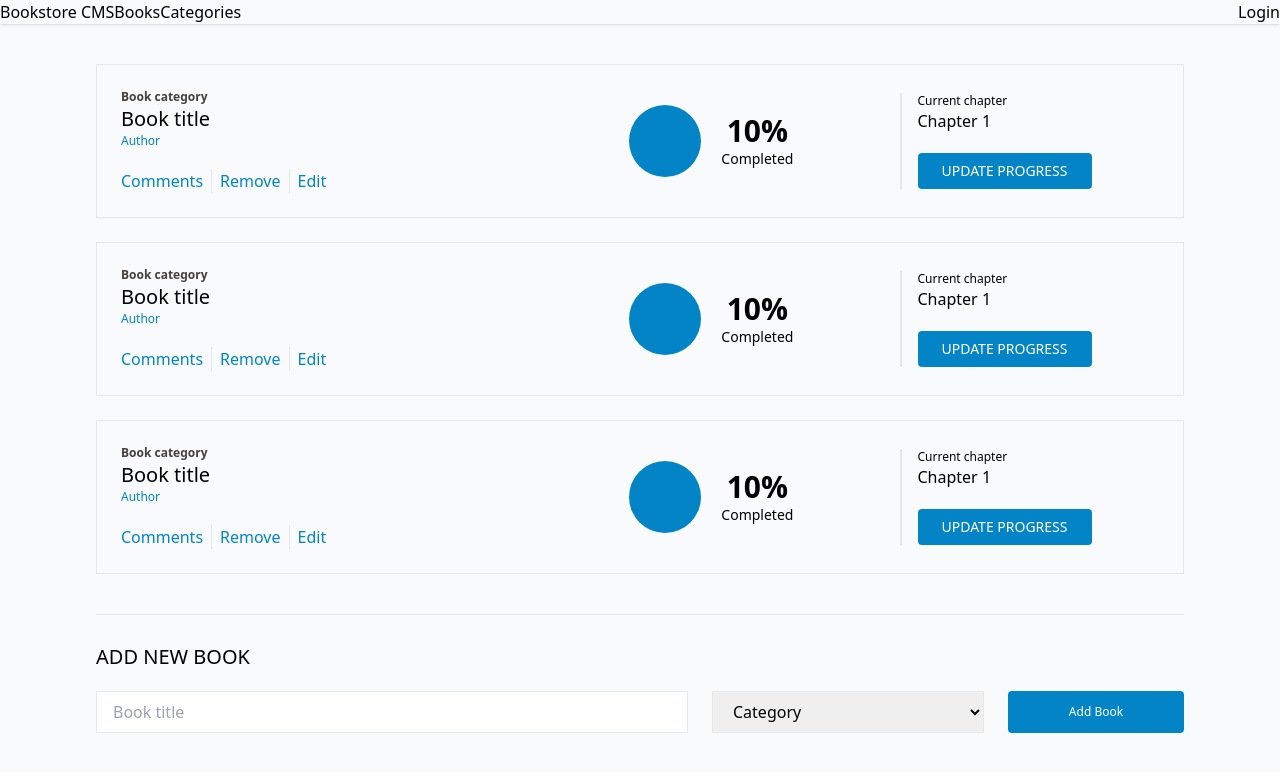
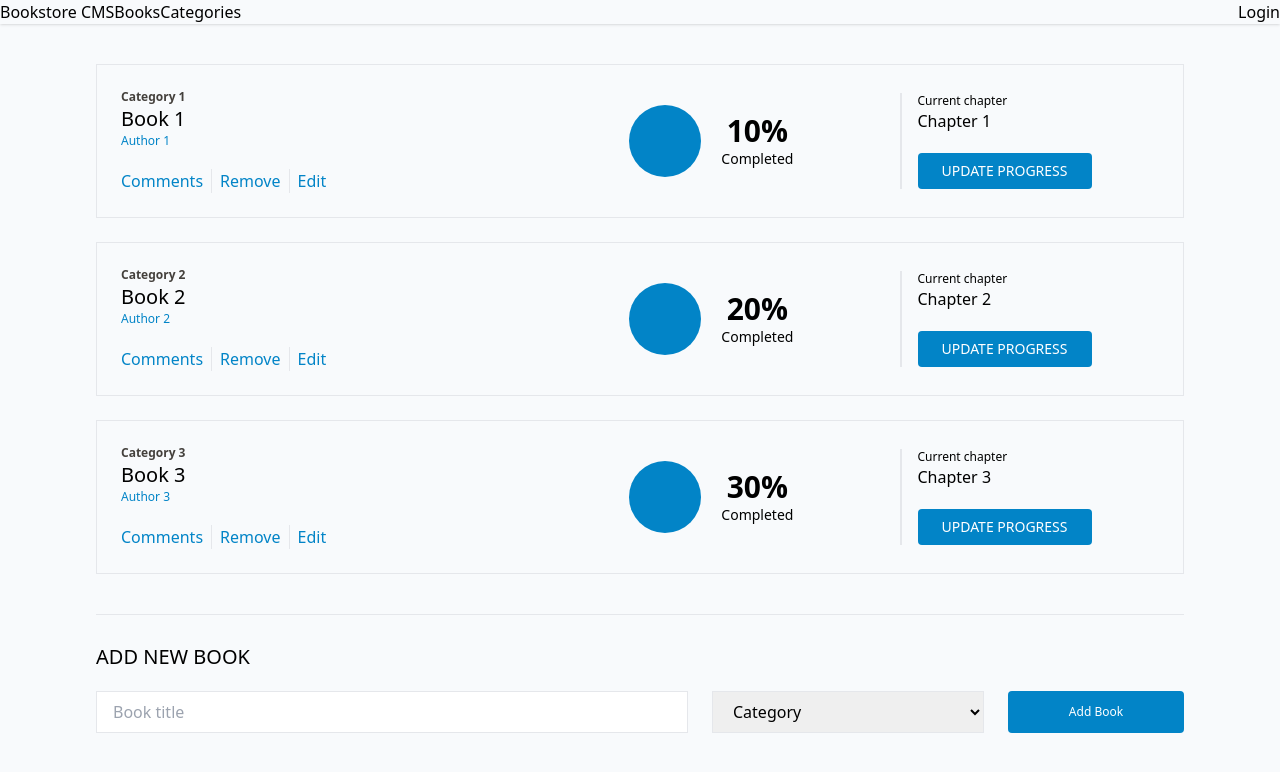
Before and after one commit to williamrolando88/bookstore, a React (Create React App) app: page / in a window 1280 px wide. Shown: the top 772 px of the page. Built offline with nearby package versions, Linux system fonts and the light colour scheme.

Commit message:
Add props as data to render

```diff
--- a/src/components/Book.jsx
+++ b/src/components/Book.jsx
@@ -1,6 +1,9 @@
 import React from 'react';
 
-const Book = () => {
+const Book = (props) => {
+  const {
+    book: { title, author, category, chapter, progress },
+  } = props;
   return (
     // Unitary container
     <div className="border flex justify-between items-center p-6 gap-4 divide-x-2">
@@ -9,11 +12,9 @@ const Book = () => {
         <div>
           {/* Book description */}
           <div>
-            <h3 className="text-xs font-semibold text-stone-700">
-              Book category
-            </h3>
-            <h2 className="text-xl">Book title</h2>
-            <h4 className="text-xs text-sky-600">Author</h4>
+            <h3 className="text-xs font-semibold text-stone-700">{category}</h3>
+            <h2 className="text-xl">{title}</h2>
+            <h4 className="text-xs text-sky-600">{author}</h4>
           </div>
           {/* Actions buttons */}
           <div className="flex divide-x gap-2 text-sky-600 mt-5">
@@ -33,7 +34,7 @@ const Book = () => {
         <div className="flex w-1/3 items-center gap-5">
           <div className="rounded-full w-[4.5rem] h-[4.5rem] bg-sky-600"></div>
           <div className="flex flex-col items-center">
-            <p className="text-3xl font-bold">10%</p>
+            <p className="text-3xl font-bold">{`${progress}%`}</p>
             <p className="text-sm">Completed</p>
           </div>
         </div>
@@ -42,7 +43,7 @@ const Book = () => {
       {/* Chapter and update progress container */}
       <div className="flex flex-col w-1/4 pl-4">
         <p className="text-xs">Current chapter</p>
-        <p className="">Chapter 1</p>
+        <p className="">{chapter}</p>
         <button
           className="bg-sky-600 self-start px-6 uppercase py-2 text-white rounded mt-5 text-sm font-thin"
           type="button">
```
